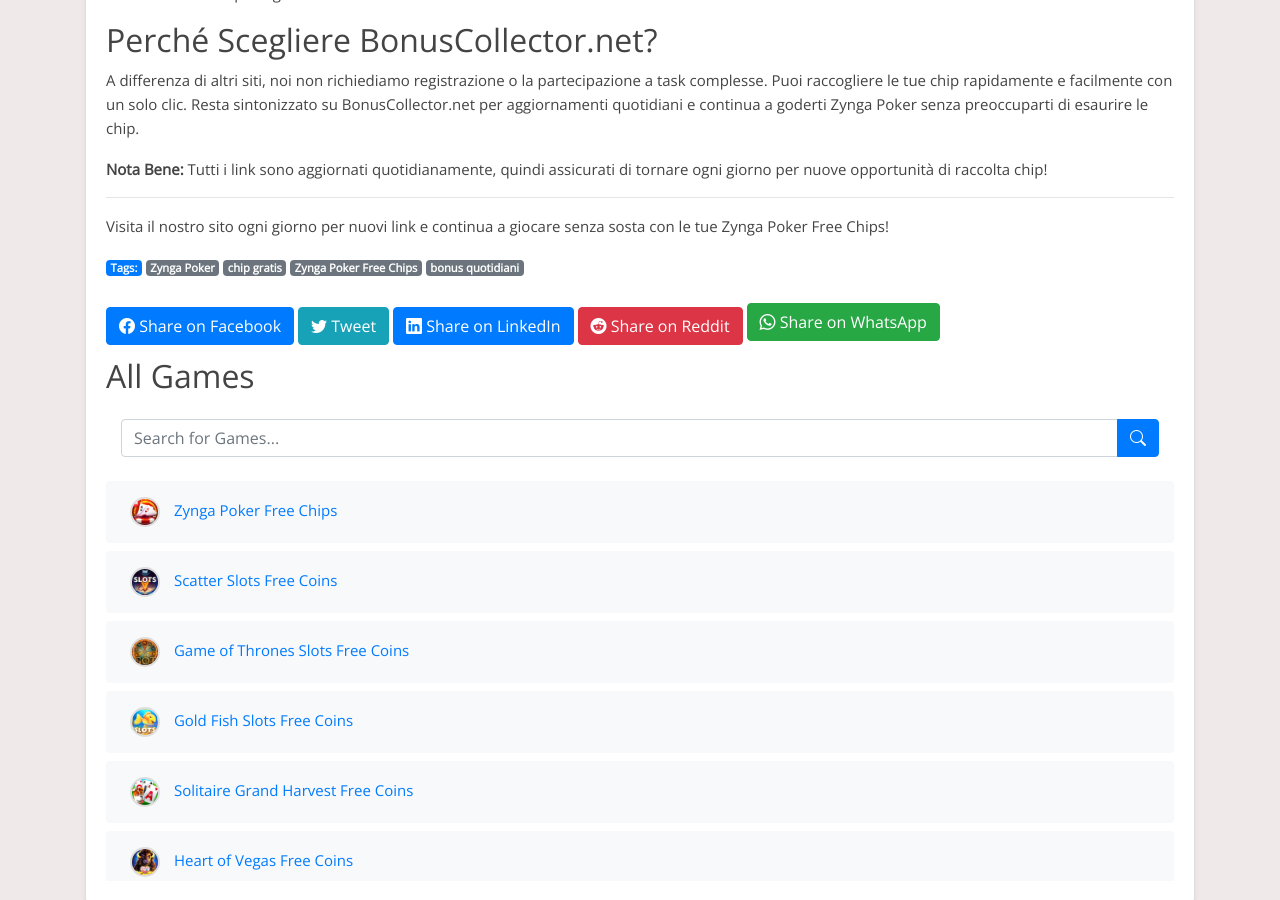
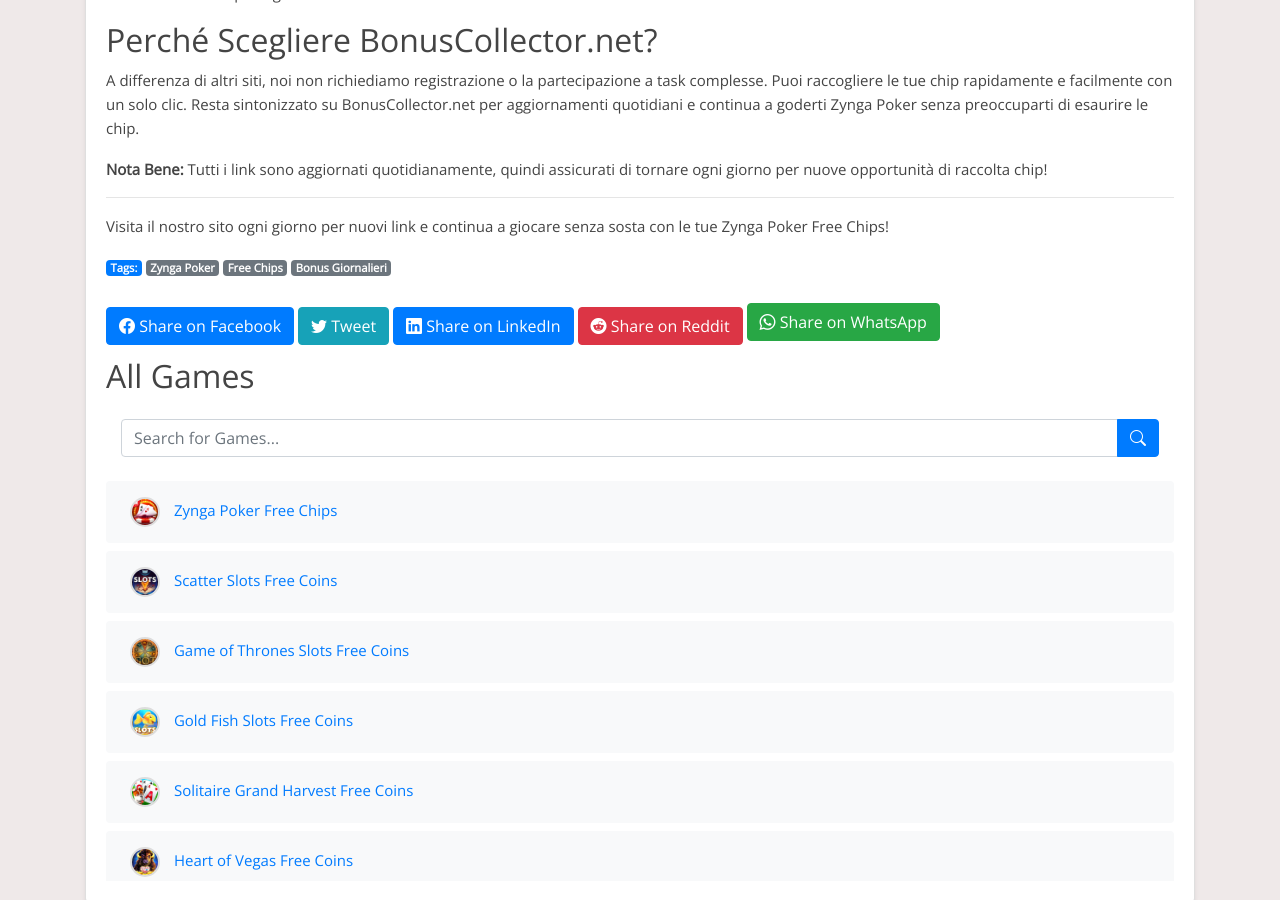
Before and after one commit to Prollad99/bs-net, a Jekyll site: the page built from it/_posts/2024-08-09-zynga-poker.md, in a window 1280 px wide and 900 px high, scrolled down 7996 px. Built offline with Jekyll 4.4.1, drawn with Linux system fonts in a browser that asks for light colours; nearby versions of some CDN libraries; comment, search, counter and statistics services are not loaded.

Commit message:
Update 2024-08-09-zynga-poker.md

```diff
--- a/it/_posts/2024-08-09-zynga-poker.md
+++ b/it/_posts/2024-08-09-zynga-poker.md
@@ -2,7 +2,7 @@
 layout: post
 title: "Zynga Poker Free Chips: Ottieni Chip Gratis Ogni Giorno"
 date: 2024-08-09
-tags: [Zynga Poker, chip gratis, Zynga Poker Free Chips, bonus quotidiani]
+tags: [Zynga Poker, Free Chips, Bonus Giornalieri]
 author: BonusCollector.net
 description: "Scopri come ottenere Zynga Poker Free Chips ogni giorno con i nostri link di ricompensa aggiornati quotidianamente. Nessuna registrazione richiesta."
 lang: it
```
